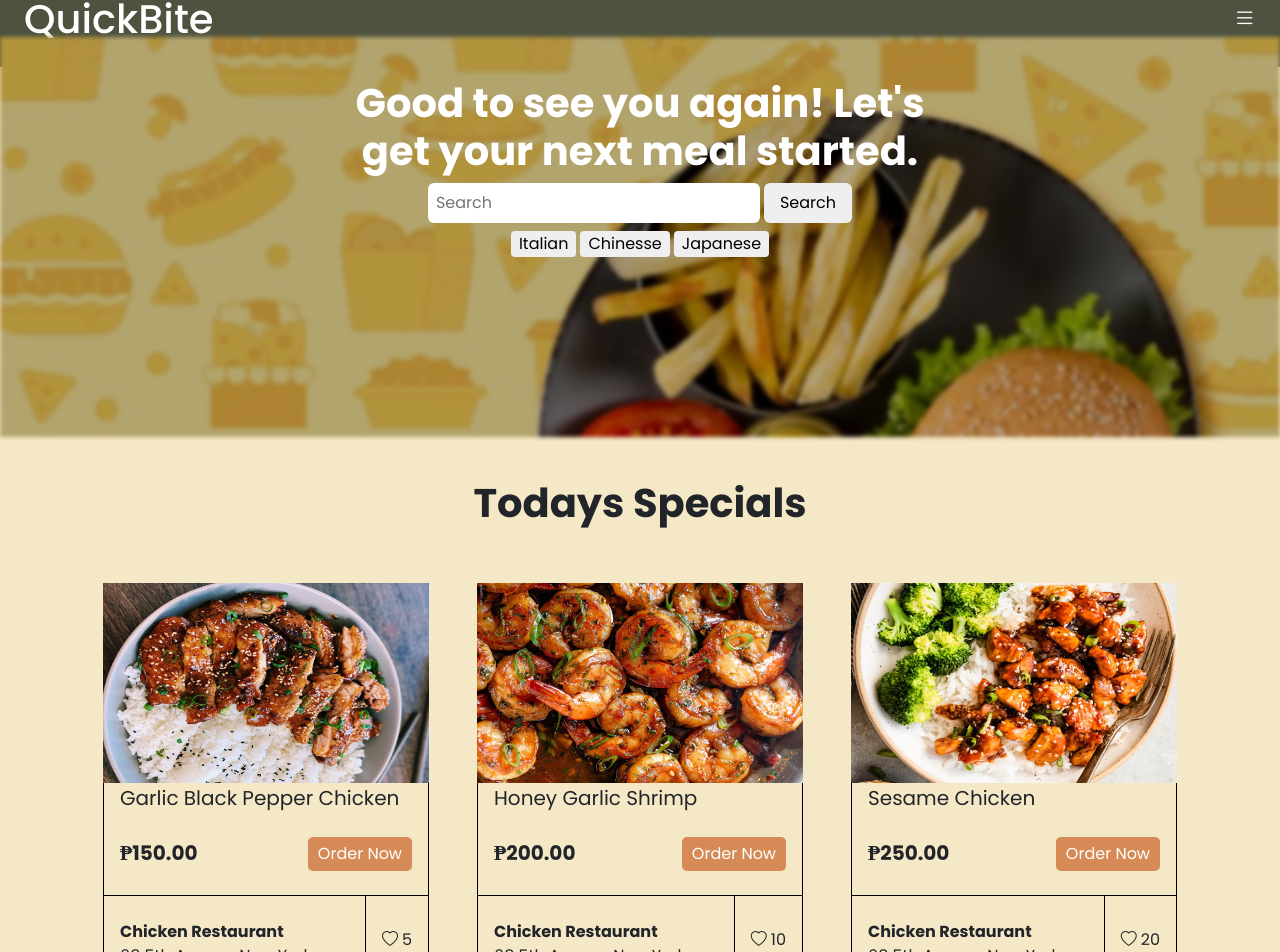
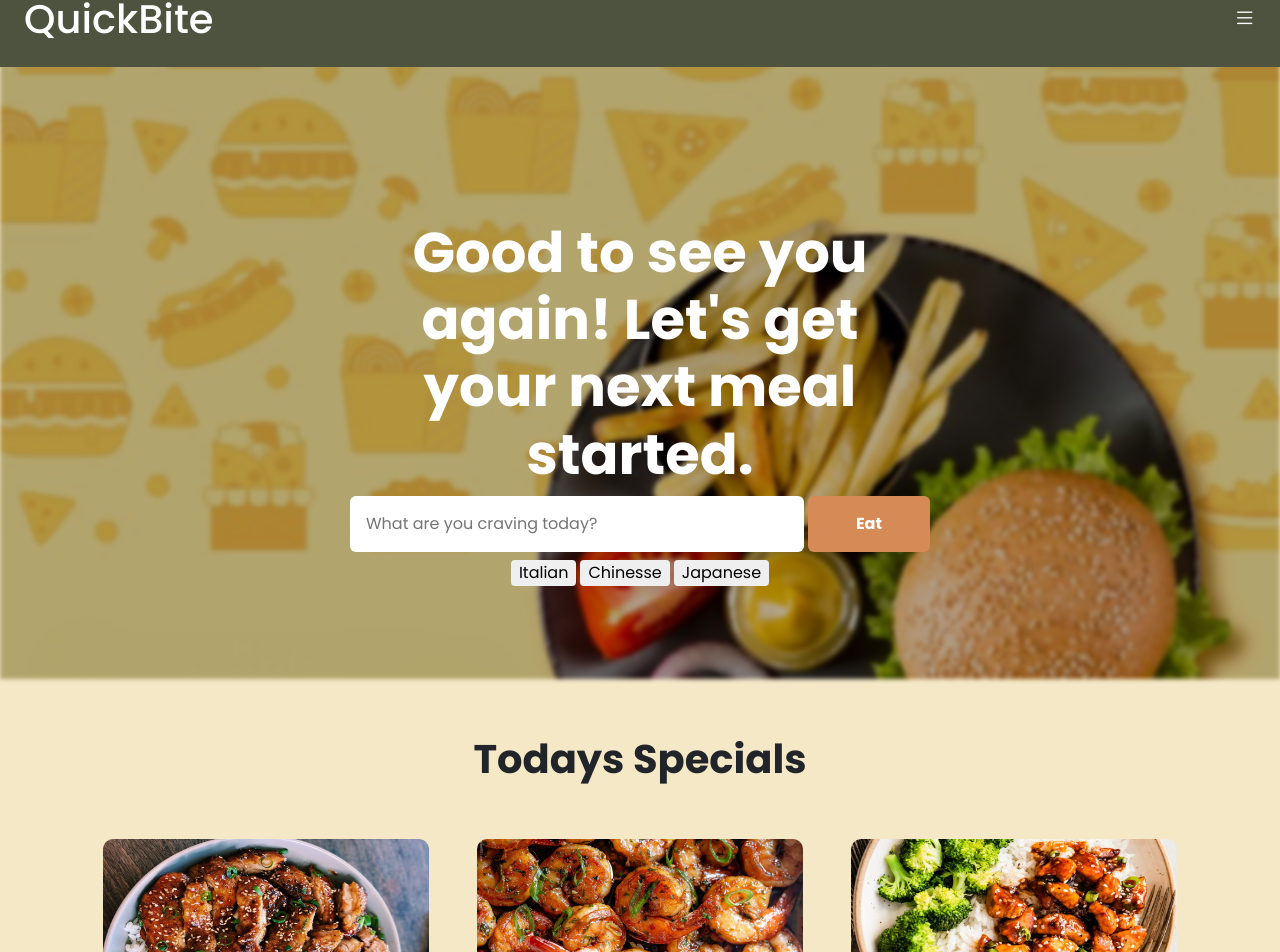
Before and after one commit to AkoSiJacobDeveloper/Project1, a Vue app: page /home in a window 1280 px wide. Shown: the part 29-981 px from the top of the page. Built offline with nearby package versions, Linux system fonts and the light colour scheme; sample sign-in values are in the browser's storage.

Commit message:
Modified some part

```diff
--- a/src/components/Buttons/SearchButton.vue
+++ b/src/components/Buttons/SearchButton.vue
@@ -1,3 +1,13 @@
 <template>
-    <button class="px-3 border-0 rounded-2">Search</button>
+    <button class="px-4 px-xl-5 border-0 rounded-2 text-white fw-bold">Eat</button>
 </template>
+
+<style lang="scss" scoped>
+button {
+    background-color: #D68B57;
+}
+
+// @media (min-width: 1024px) {
+//     button
+// }
+</style>
--- a/src/components/Contents/HomePage/HomeSection1.vue
+++ b/src/components/Contents/HomePage/HomeSection1.vue
@@ -67,5 +67,22 @@ export default {
     }
 }
 
+@media (min-width: 1024px) {
+  .main-container {
+    height: 80vh;
+
+    .image-container {
+      height: 80vh;
+    }
+
+    .hero-container {
+      margin-top: 10rem;
+
+      h1 {
+        font-size: 3.5rem;
+      }
+    }
+  }
+}
 
 </style>
--- a/src/components/Contents/HomePage/HomeSection2.vue
+++ b/src/components/Contents/HomePage/HomeSection2.vue
@@ -66,18 +66,20 @@ export default {
                 background-position: center;
                 width: 100%;
                 height: 25vh;
+                border-top-right-radius: 10px;
+                border-top-left-radius: 10px;
             }
         }
         .details-container {
-            border-left: 1px solid black;
-            border-right: 1px solid black;
-            border-bottom: 1px solid black;
+            box-shadow: rgba(50, 50, 93, 0.25) 0px 6px 12px -2px, rgba(0, 0, 0, 0.3) 0px 3px 7px -3px;
+            border-bottom-left-radius: 10px;
+            border-bottom-right-radius: 10px;
         }
         .details-subcontainer {
-            border-top: 1px solid black;
+            box-shadow: rgba(0, 0, 0, 0.06) 0px 2px 4px 0px inset;
 
             .favorite {
-                border-left: 1px solid black;
+                border-left: 1px solid rgba(0, 0, 0, 0.06)
             }
         }
 
--- a/src/components/Contents/LandingPage/AppSection1.vue
+++ b/src/components/Contents/LandingPage/AppSection1.vue
@@ -23,13 +23,13 @@ import { ref } from 'vue';
 
 export default {
   directives: {
-    intersect: require('@/directives/intersectionObserver').default, // import your custom directive
+    intersect: require('@/directives/intersectionObserver').default,
   },
   setup() {
-    const isVisible = ref(false); // state to track visibility
+    const isVisible = ref(false);
 
     const handleIntersect = (entry) => {
-      isVisible.value = entry.isIntersecting; // set visibility state when the section is visible
+      isVisible.value = entry.isIntersecting;
     };
 
     return {
--- a/src/components/Header/AppHeader.vue
+++ b/src/components/Header/AppHeader.vue
@@ -1,5 +1,5 @@
 <template>
-  <header class="container-fluid p-3 p-md-5 p-lg-5 p-xl-4 d-flex justify-content-between align-items-center">
+  <header class="container-fluid p-3 p-md-4 p-lg-3 p-xl-4 d-flex justify-content-between align-items-center">
     <h1 class="mb-0 text-white fs-md-4 fs-lg-2 fs-xl-4 text-center">{{ title }}</h1>
     <HamburgerButton @toggle-sidebar="emitToggleSidebar" />
   </header>
@@ -31,7 +31,7 @@ export default defineComponent({
 header {
   background-color:#4E5340;
   position: fixed;
-  z-index: 1;
+  z-index: 6;
   box-sizing: border-box;
 }
 </style>
--- a/src/components/Search/AppSearch.vue
+++ b/src/components/Search/AppSearch.vue
@@ -1,6 +1,6 @@
 <template>
-    <div class="search-container d-flex gap-1">
-        <input class="w-100 p-2 rounded-2 border-0" type="text" placeholder="Search">
+    <div class="search-container d-flex gap-1 w-100">
+        <input class="search w-100 p-2 p-xl-3 rounded-2 border-0" type="text" placeholder="What are you craving today?">
         <SearchButton />
     </div>
 </template>
```
